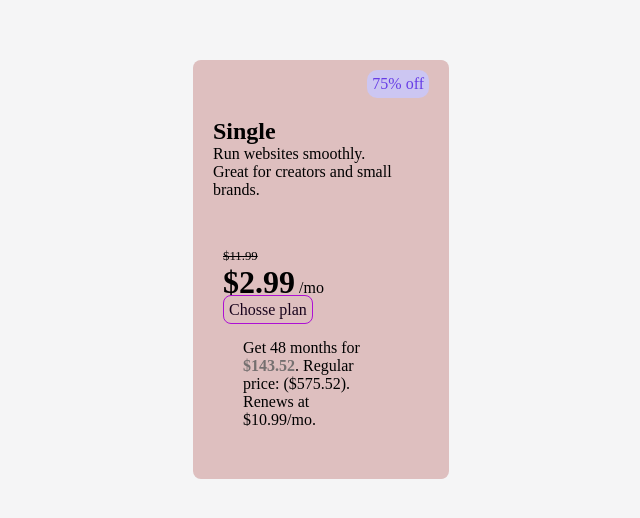
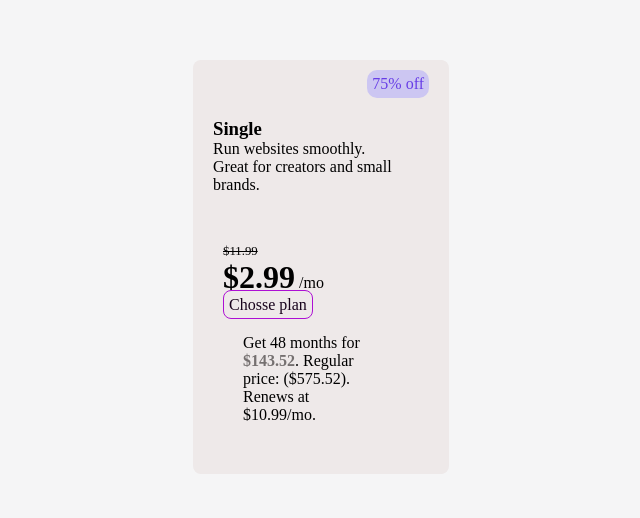
Before and after one commit to clauzalez83-crypto/TRABAJO_tarj_hostinger_index.html, a plain HTML site: page index.html in a window 1280 px wide. Shown: the whole page, without its empty margins (319-959 px from the left). Drawn offline with Linux system fonts and the light colour scheme.

Commit message:
cambie color

```diff
--- a/index.html
+++ b/index.html
@@ -15,7 +15,7 @@
       </div>
 
         <div class="info-plan">
-            <h2>Single</h2>
+            <h3>Single</h3>
             <p>Run websites smoothly. Great for creators and small brands.
 
             </p>
--- a/style.css
+++ b/style.css
@@ -19,7 +19,7 @@ body{
     display: flex;
     flex-direction: column;
     margin-bottom : 8px;
-    background-color:#debfbf;
+    background-color:#eee9e9;
     border-radius: 8px;
     width:20vw;
     margin-top:40px;
```
